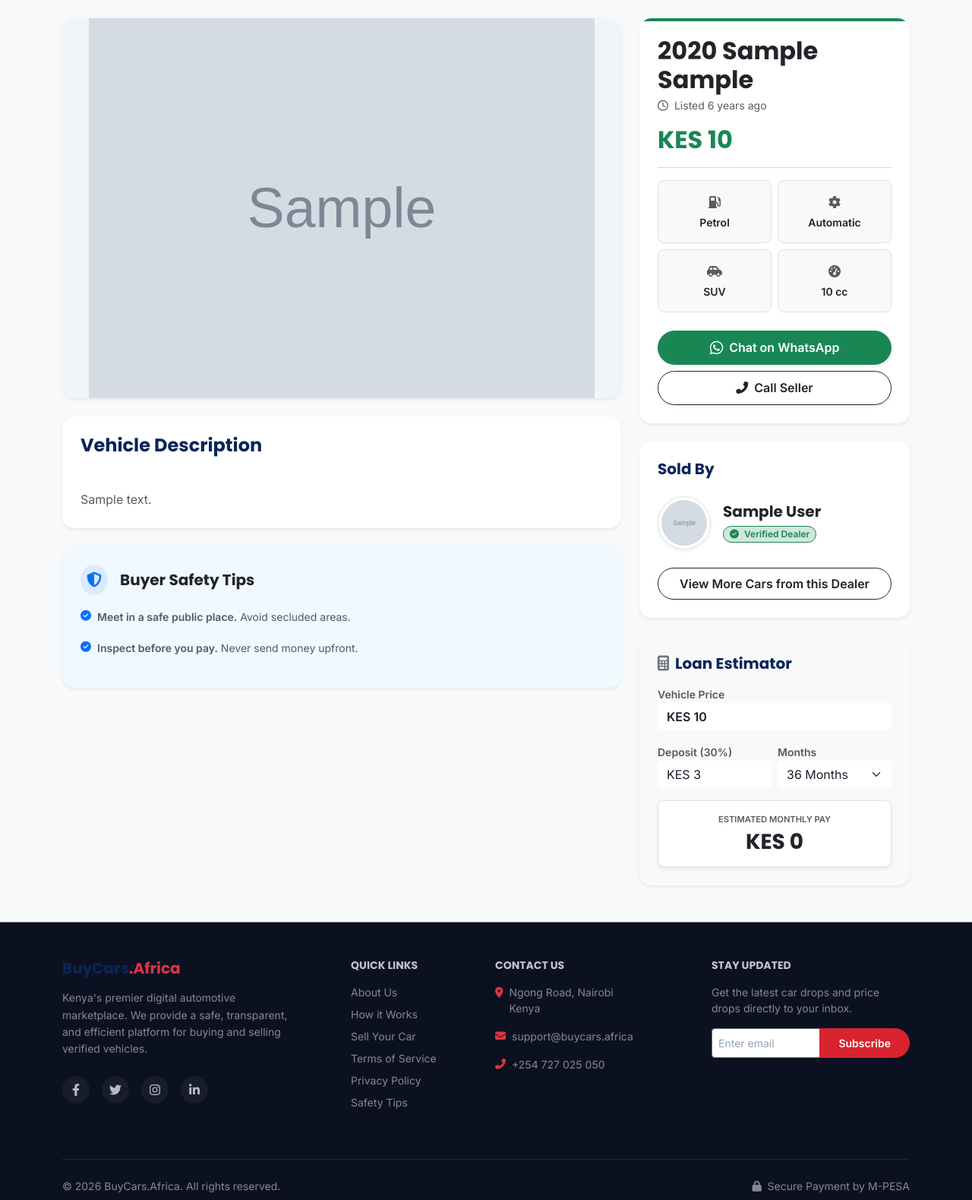
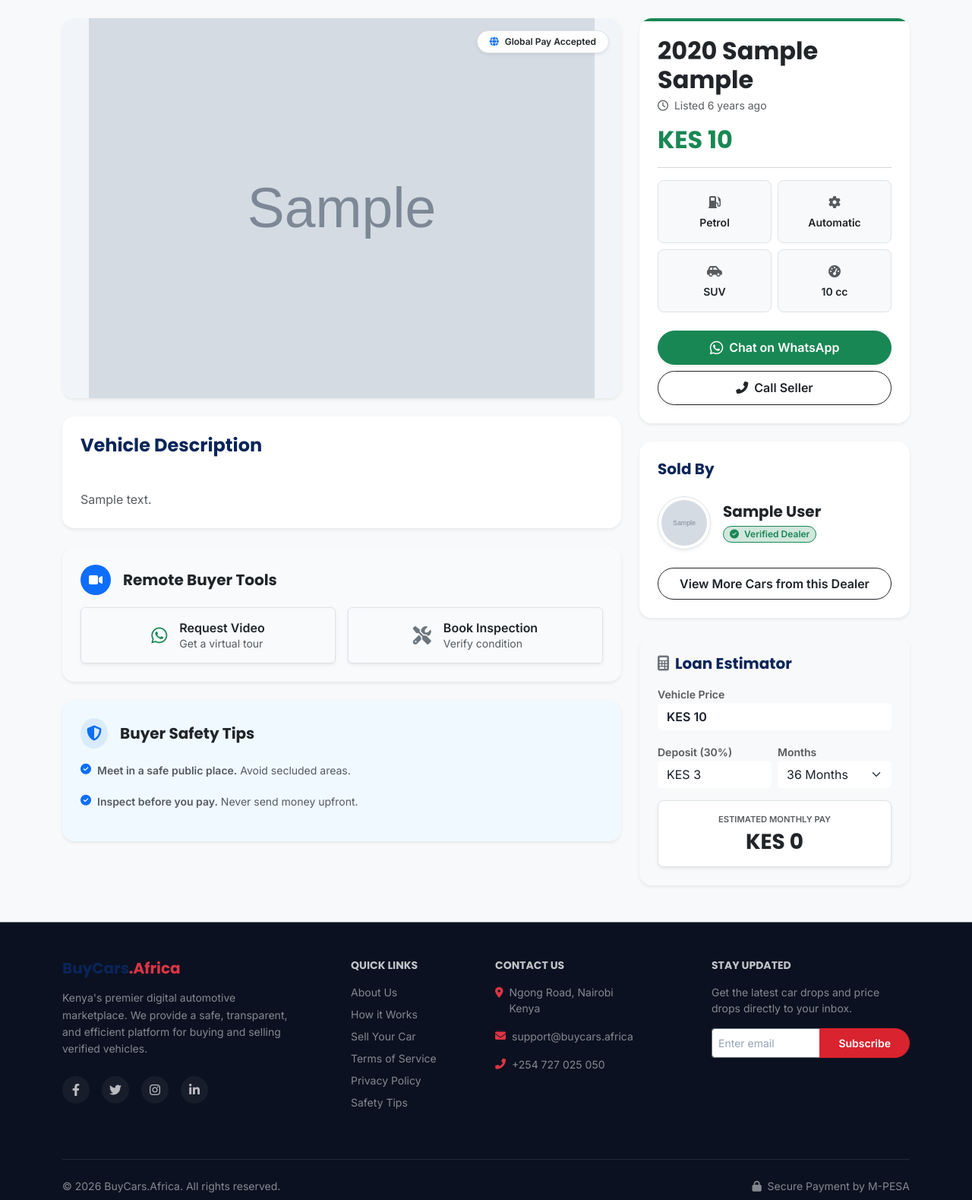
Before and after one commit to kelvinketer/buycars-africa, a Django app: page /car/1/ in a window 1280 px wide. Shown: the part 154-1733 px from the top of the page at 76% size. Run offline with Django 5.2, Linux system fonts and the light colour scheme; tables that the repository leaves empty hold one stand-in row (values such as "Sample post"); grey boxes marked "Sample" are stand-in pictures.

Commit message:
Feat: Add Remote Buyer tools (Video/Inspection) and Global Trust Badges

```diff
--- a/templates/cars/car_detail.html
+++ b/templates/cars/car_detail.html
@@ -16,7 +16,7 @@
 {% endblock %}
 
 {% block content %}
-<div class="bg-light py-4 py-lg-5">
+<div class="bg-light py-4 py-lg-5 font-sans">
     <div class="container">
 
         <nav aria-label="breadcrumb" class="mb-4 d-none d-lg-block">
@@ -34,7 +34,7 @@
                     <div class="position-relative d-flex align-items-center justify-content-center"
                          style="height: 500px; min-height: 350px; background-color: #f1f5f9;">
 
-                        <div class="position-absolute top-0 end-0 m-3 z-3">
+                        <div class="position-absolute top-0 end-0 m-3 z-3 d-flex flex-column gap-2 align-items-end">
                             {% if car.status == 'SOLD' %}
                                 <span class="badge bg-danger fs-6 fw-bold py-2 px-3 shadow-sm rounded-2">SOLD OUT</span>
                             {% elif car.status == 'RESERVED' %}
@@ -42,6 +42,10 @@
                             {% elif car.listing_type == 'RENT' %}
                                 <span class="badge bg-primary fs-6 fw-bold py-2 px-3 shadow-sm rounded-2">FOR HIRE</span>
                             {% endif %}
+
+                            <span class="badge bg-white text-dark border shadow-sm py-2 px-3 rounded-pill d-flex align-items-center gap-2">
+                                <i class="fas fa-globe text-primary"></i> Global Pay Accepted
+                            </span>
                         </div>
 
                         {% if car.images.first %}
@@ -120,6 +124,45 @@
                     </div>
                 </div>
 
+                {% if car.listing_type != 'RENT' and car.dealer.dealer_profile.phone_number %}
+                <div class="card border-0 shadow-sm rounded-4 mb-4 overflow-hidden" style="background: #f8fafc;">
+                    <div class="card-body p-4">
+                        <div class="d-flex align-items-center mb-3">
+                            <div class="bg-primary text-white rounded-circle p-2 me-3 d-flex align-items-center justify-content-center" style="width: 40px; height: 40px;">
+                                <i class="fas fa-video"></i>
+                            </div>
+                            <h5 class="fw-bold mb-0 text-dark">Remote Buyer Tools</h5>
+                        </div>
+
+                        <div class="row g-3">
+                            <div class="col-md-6">
+                                <a href="https://wa.me/{{ car.dealer.dealer_profile.phone_number|whatsapp_format }}?text=Hi, I am interested in the {{ car.year }} {{ car.make }} {{ car.model }} (KES {{ car.price|intcomma }}). Can you please send me a detailed video walkaround?"
+                                   target="_blank"
+                                   class="btn btn-white border w-100 py-3 d-flex align-items-center justify-content-center shadow-sm hover-lift text-start">
+                                    <i class="fab fa-whatsapp text-success fs-4 me-3"></i>
+                                    <div class="lh-sm">
+                                        <div class="fw-bold text-dark">Request Video</div>
+                                        <small class="text-muted">Get a virtual tour</small>
+                                    </div>
+                                </a>
+                            </div>
+
+                            <div class="col-md-6">
+                                <a href="https://wa.me/{{ car.dealer.dealer_profile.phone_number|whatsapp_format }}?text=Hi, I would like to schedule a mechanic inspection for the {{ car.year }} {{ car.make }} {{ car.model }}."
+                                   target="_blank"
+                                   class="btn btn-white border w-100 py-3 d-flex align-items-center justify-content-center shadow-sm hover-lift text-start">
+                                    <i class="fas fa-tools text-secondary fs-4 me-3"></i>
+                                    <div class="lh-sm">
+                                        <div class="fw-bold text-dark">Book Inspection</div>
+                                        <small class="text-muted">Verify condition</small>
+                                    </div>
+                                </a>
+                            </div>
+                        </div>
+                    </div>
+                </div>
+                {% endif %}
+
                 <div class="card border-0 shadow-sm rounded-4 mb-4" style="background-color: #f0f9ff;">
                     <div class="card-body p-4">
                         <div class="d-flex align-items-center mb-3">
@@ -157,6 +200,7 @@
                                     <h2 class="text-success fw-bold mb-0">KES {{ car.price|floatformat:0|intcomma }}</h2>
                                 {% endif %}
                             </div>
+
                             <hr class="text-muted opacity-25">
 
                             <div class="row g-2 mb-4">
@@ -332,6 +376,7 @@
 </div>
 
 <style>
+    .font-sans { font-family: 'Inter', system-ui, -apple-system, sans-serif; }
     .hover-lift { transition: transform 0.3s ease; }
     .hover-lift:hover { transform: translateY(-5px); }
     @media (max-width: 991px) {
@@ -407,7 +452,7 @@
         document.getElementById('monthlyPayment').innerText = "KES " + Math.floor(monthly).toLocaleString();
     }
 
-    // 4. Rental Calculator (Rent Mode) - NEW!
+    // 4. Rental Calculator (Rent Mode)
     function calculateRental() {
         const startInput = document.getElementById('start_date');
         const endInput = document.getElementById('end_date');
@@ -421,7 +466,6 @@
         const dailyRate = {{ car.rent_price_per_day|default:0 }};
 
         if (start && end && end >= start) {
-            // Calculate difference in days (add 1 to include start date)
             const diffTime = Math.abs(end - start);
             const diffDays = Math.ceil(diffTime / (1000 * 60 * 60 * 24)) + 1;
 
```
